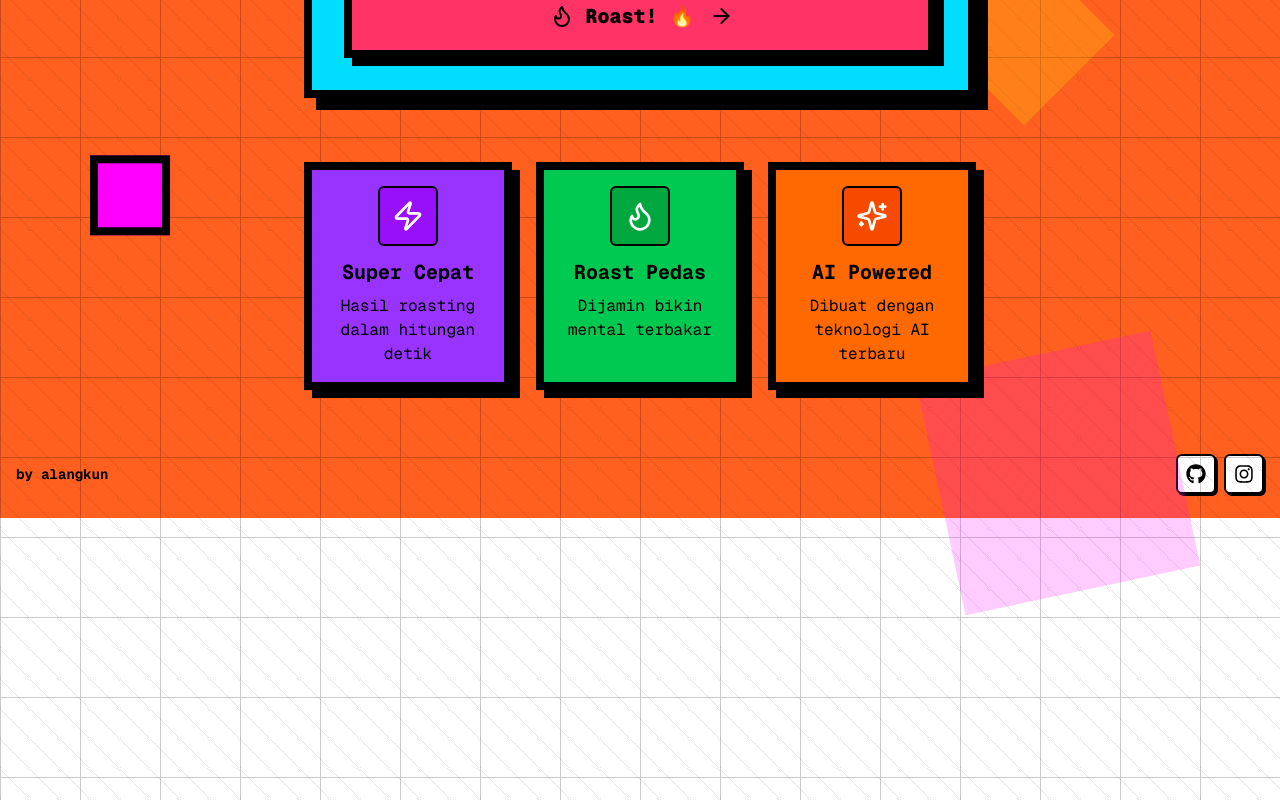
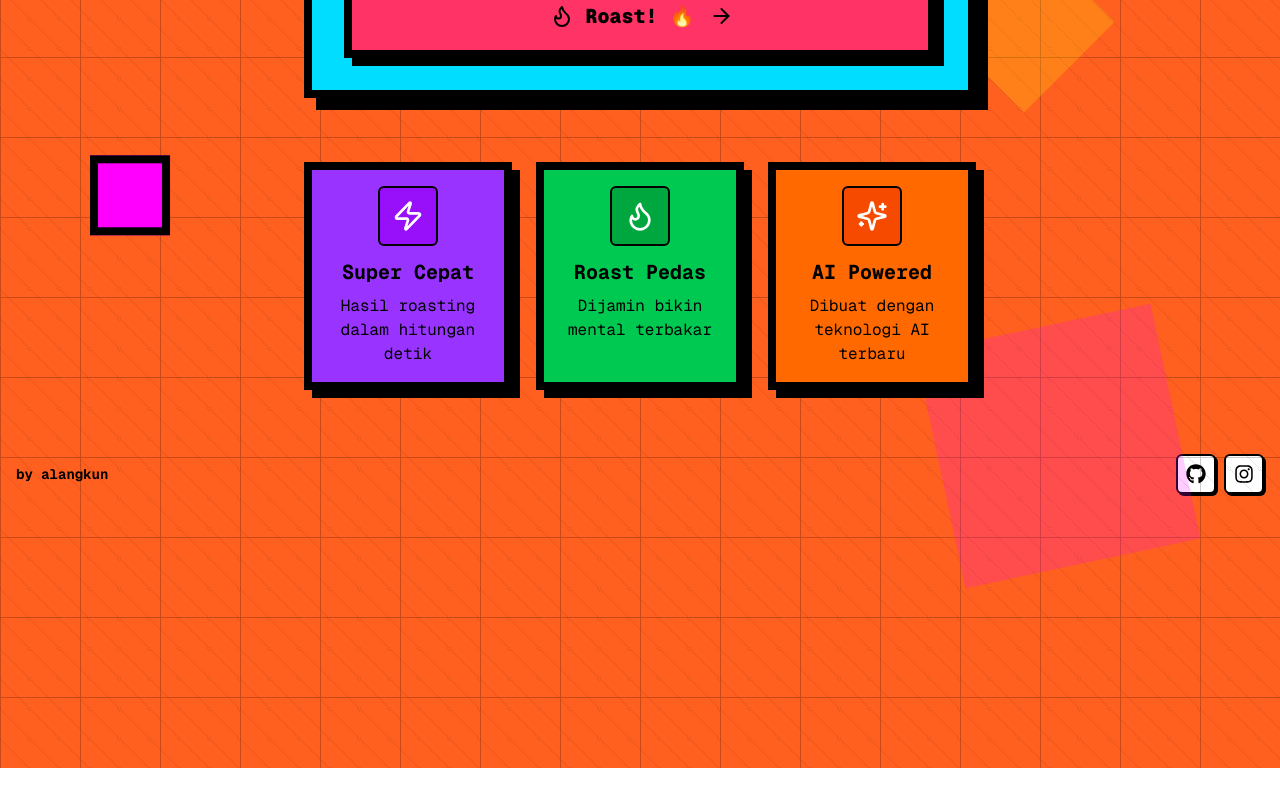
Before and after one commit to syahrulnizam7/roastgram, a Next.js app: page / in a window 1280 px wide. Shown: the part 582-1382 px from the top of the page. After the commit the page ends 1350 px from the top, so only its background shows below. Built offline with nearby package versions, Linux system fonts and the light colour scheme; no server answers; the database is empty.

Commit message:
tes iklan

```diff
--- a/app/components/AdBanner.tsx
+++ b/app/components/AdBanner.tsx
@@ -2,6 +2,7 @@ import { useEffect } from "react";
 
 export default function AdBanner() {
   useEffect(() => {
+    // Load script iklan
     const script = document.createElement("script");
     script.src = "//101047.shop/js/responsive.js";
     script.async = true;
@@ -13,27 +14,15 @@ export default function AdBanner() {
   }, []);
 
   return (
-    <div className="w-full flex justify-center py-4 bg-white">
-      {" "}
-      {/* Container utama */}
-      <div className="text-center">
-        {" "}
-        {/* Container untuk centering */}
-        <ins
-          style={{
-            width: "100%", // Responsive width
-            height: "250px", // Sesuaikan tinggi
-            display: "block",
-            margin: "0 auto",
-            maxWidth: "970px", // Batas maksimal lebar
-          }}
-          data-width="0"
-          data-height="0"
-          className="na065232fba"
-          data-domain="//101047.shop"
-          data-affquery="/056416dae0209cc31ff7/a065232fba/?placementName=default"
-        ></ins>
-      </div>
+    <div className="ad-container flex justify-center">
+      <ins
+        style={{ width: "300px", height: "250px", display: "block" }}
+        data-width="300"
+        data-height="250"
+        className="d473e55225c"
+        data-domain="//101047.shop"
+        data-affquery="/056416dae0209cc31ff7/473e55225c/?placementName=default"
+      ></ins>
     </div>
   );
 }
```
